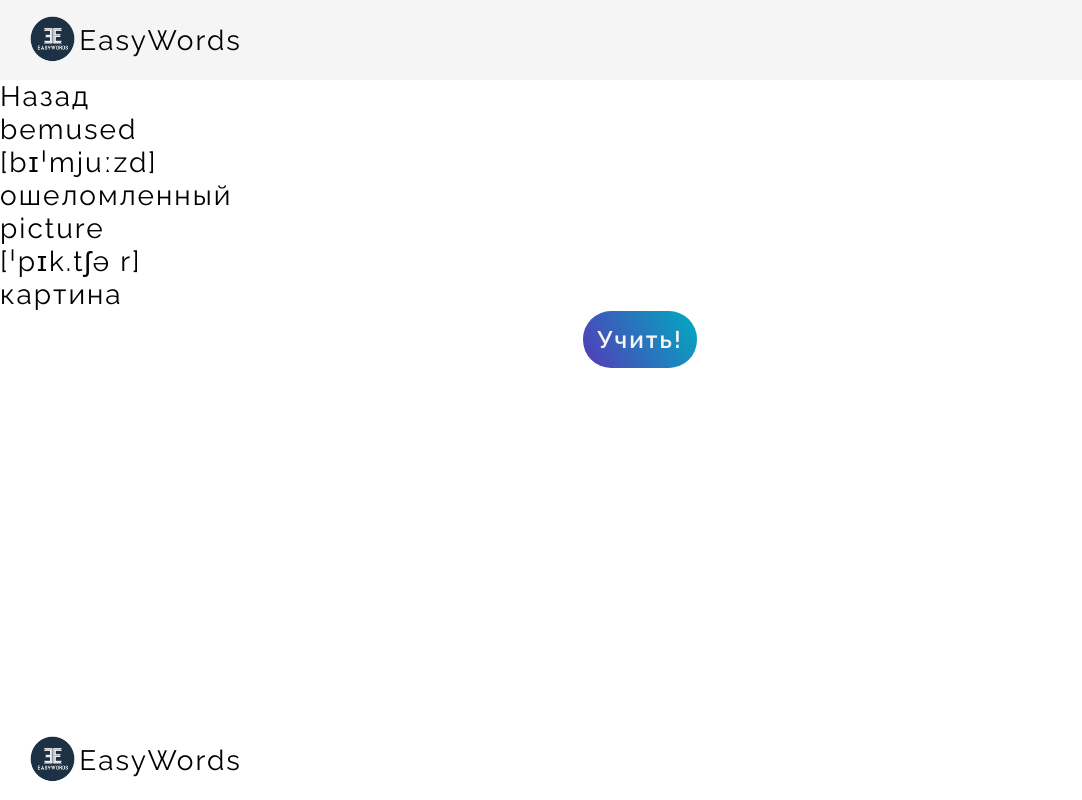
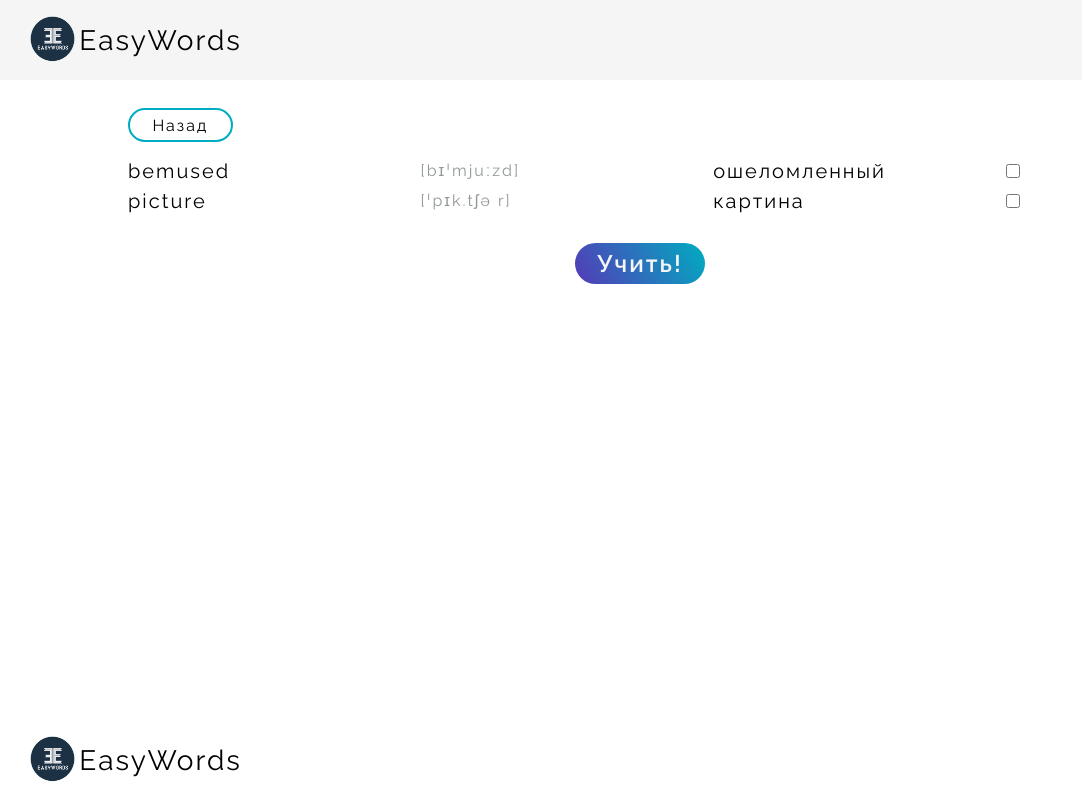
Before and after one commit to LoveBosikova/easyEnglishWords, a React (Create React App) app in the folder easywords/: page / in a window 1280 px wide. Both pictures are taken after a click on the element "Впечатления". Shown: the whole page, without its empty margins (0-1082 px from the left). Built offline with nearby package versions, Linux system fonts and the light colour scheme.

Commit message:
new cardsTable with checkbox, new styles

```diff
--- a/easywords/src/App.js
+++ b/easywords/src/App.js
@@ -1,10 +1,9 @@
 import React from 'react';
 import './App.scss';
 import Header from './components/Header/Header';
+import Main from './components/Main/Main';
 import Footer from './components/Footer/Footer';
-import ThemeList from './components/ThemeList/ThemeList'
 import wordsData from './data';
-import Main from './components/Main/Main';
 
 class App extends React.Component{
   render() {
--- a/easywords/src/App.scss
+++ b/easywords/src/App.scss
@@ -200,8 +200,20 @@ legend {
   }
 }
 
+.btn-back {
+  font-size: 16px;
+  padding: .2rem .8rem;
+  border-radius: 1rem;
+  border: 2px solid $blue;
+  margin-top: 1rem;
+  margin-bottom: .5rem;
+
+  &:hover {
+    border: 2px solid $violet;
+  }
+}
+
 .theme {
-
   &__wrap {
     flex-basis: 30%;
     padding: 1rem .5rem;
@@ -234,8 +246,40 @@ legend {
   }
 }
 
+.cardList {
+  display: flex;
+  flex-direction: column;
+}
+
+.cards__wrap {
+  width: 80%;
+  margin-left: auto;
+  margin-right: auto;
+}
+
+.card {
+  display: grid;
+  grid-template-columns: repeat(3, 1fr) .5fr;
+  grid-template-rows: 1fr;
+  align-items: center;
+  font-size: 20px;
+  margin-top: .1rem;
+  margin-bottom: 0.1rem;
+
+  &__transcription {
+    color:#28343481;
+    font-size: 16px;
+  }
+
+  &__checkBox {
+    width: .5rem;
+    height: .5rem;
+    align-self: center;
+  }
+}
+
 .btnStudy {
-  padding: .5rem;
+  padding: .2rem .8rem;
   border-radius: 1rem;
   background: $gradient;
   color: $main-white;
@@ -244,6 +288,7 @@ legend {
   font-size: 24px;
   text-align: center;
   transition: $transition-main;
+  margin-top: 1rem;
   margin-left: auto;
   margin-right: auto;
 
--- a/easywords/src/components/Card/Card.jsx
+++ b/easywords/src/components/Card/Card.jsx
@@ -3,33 +3,60 @@ import cn from 'classnames';
 export default class Card extends React.Component {
     constructor (props) {
         super(props);
-        this.state = {showed: false};
+        this.state = {isChecked: false};
     }
 
     handleChange = () => {
-        this.setState({showed: true})
+        const {isChecked} = this.state;
+        this.setState({isChecked: !isChecked});
     };
 
     render() {
-        const {key, word, transcription, translate} = this.props;
-        const {showed} = this.state;
-        // console.log(key, word, transcription, translate);
-
-        const innerText = showed ? 'Показать перевод' : translate;
-
-        const classNames = cn('card__text', {
-            'card__text--hidden': showed,
-            'card__text--showen': !showed,
-        });
-
+        const {id, word, transcription, translate} = this.props;
+        console.log(this.state);
         return (
-            <div className="card" key={key}>
-                <div className="card__wordWrap">
-                    <h2 className="card__title">{word}</h2>
-                    <p className="card__transcription">{transcription}</p>
-                </div>
-                <p className={classNames} onClick={this.handleChange}>{innerText}</p>
+            <div className="card" key={id}>
+                <h2 className="card__title">{word}</h2>
+                <p className="card__transcription">{transcription}</p>
+                <p className="card__text">{translate}</p>
+                <input className="card__checkBox" type="checkbox" name="wordToLearn" id="wordToLearnCheckBox" checked={this.state.isChecked} onChange={this.handleChange}/>
             </div>
         )
     }
 }
+
+// import React, { useState } from 'react';
+// import cn from 'classnames';
+// export default class Card extends React.Component {
+//     constructor (props) {
+//         super(props);
+//         this.state = {showed: false};
+//     }
+
+//     handleChange = () => {
+//         this.setState({showed: true})
+//     };
+
+//     render() {
+//         const {id, word, transcription, translate} = this.props;
+//         const {showed} = this.state;
+//         // console.log(key, word, transcription, translate);
+
+//         const innerText = !showed ? 'Показать перевод' : translate;
+
+//         const classNames = cn('card__text', {
+//             'card__text--hidden': showed,
+//             'card__text--showen': !showed,
+//         });
+
+//         return (
+//             <div className="card" key={id}>
+//                 <div className="card__wordWrap">
+//                     <h2 className="card__title">{word}</h2>
+//                     <p className="card__transcription">{transcription}</p>
+//                 </div>
+//                 <p className={classNames} onClick={this.handleChange}>{innerText}</p>
+//             </div>
+//         )
+//     }
+// }
--- a/easywords/src/components/Main/Main.jsx
+++ b/easywords/src/components/Main/Main.jsx
@@ -3,10 +3,15 @@ import ThemeList from '../ThemeList/ThemeList';
 import Card from '../Card/Card';
 
 class CardList extends React.Component {
+    constructor (props) {
+        super(props);
+        this.state = {checkedWords: []};
+    }
 
     createCards = (id, english, transcription, russian) => {
         return <Card key={id} word={english} transcription={transcription} translate={russian} />
     }
+
     render() {
         const {currentTheme, data} = this.props;
 
@@ -15,7 +20,7 @@ class CardList extends React.Component {
                         .map((theme) => theme.words)
                         .map((wordsObj) => wordsObj)
 
-        const cardsList = words.map((firstLvl)=> firstLvl.map((word)=> <Card key={word.id} word={word.english} transcription={word.transcription} translate={word.russian} />))
+        const cardsList = words.map((firstLvl)=> firstLvl.map((word)=> <Card id={word.id} word={word.english} transcription={word.transcription} translate={word.russian} />))
 
         return (
             <div className='cardList__wrap'>
@@ -51,8 +56,8 @@ export default class Main extends React.Component {
         const {data} = this.props;
         const {currentTheme, isThemeList} = this.state;
 
-        const cardListHtml = <div class="cards__wrap">
-            <button onClick={this.clickBackToMain}>Назад</button>
+        const cardListHtml = <div className="cards__wrap">
+            <button className="btn-back" onClick={this.clickBackToMain}>Назад</button>
             <CardList currentTheme={currentTheme} data={data}/>
             </div>
 
```
Lines whose indentation alone changed are shown as unchanged.
